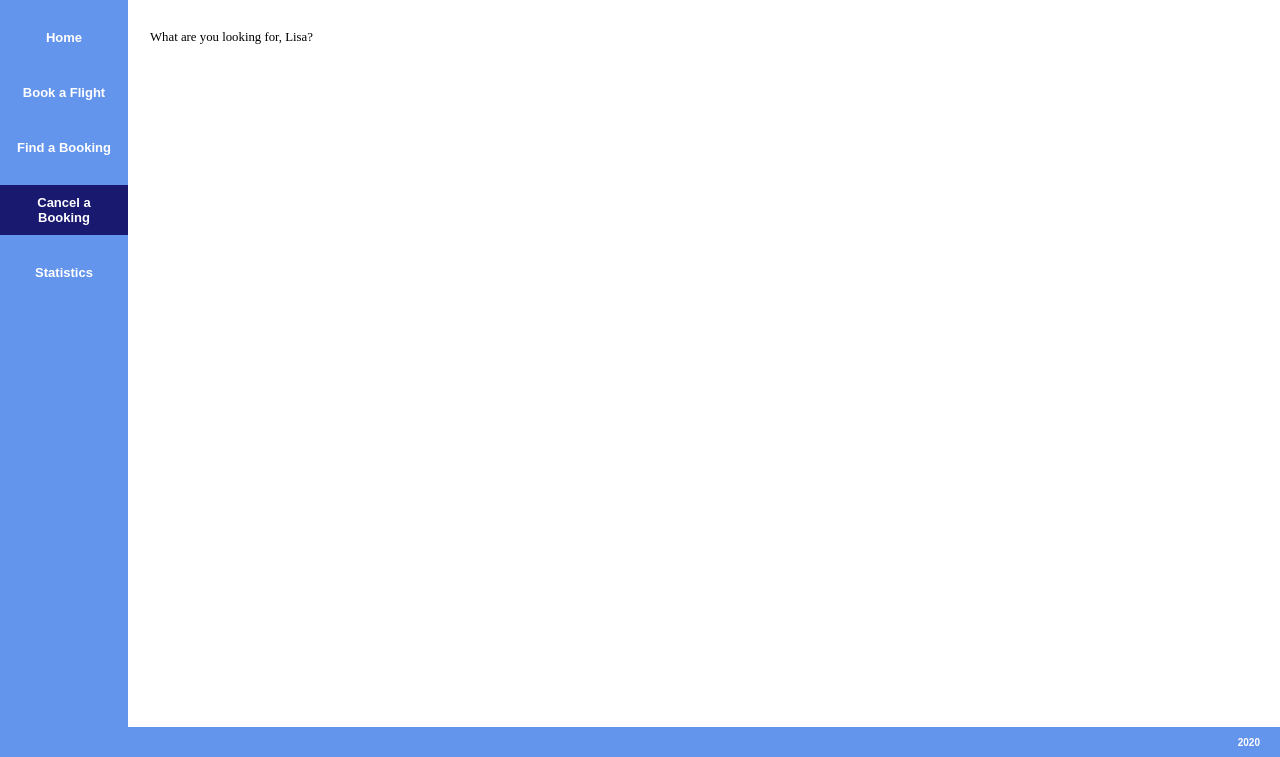
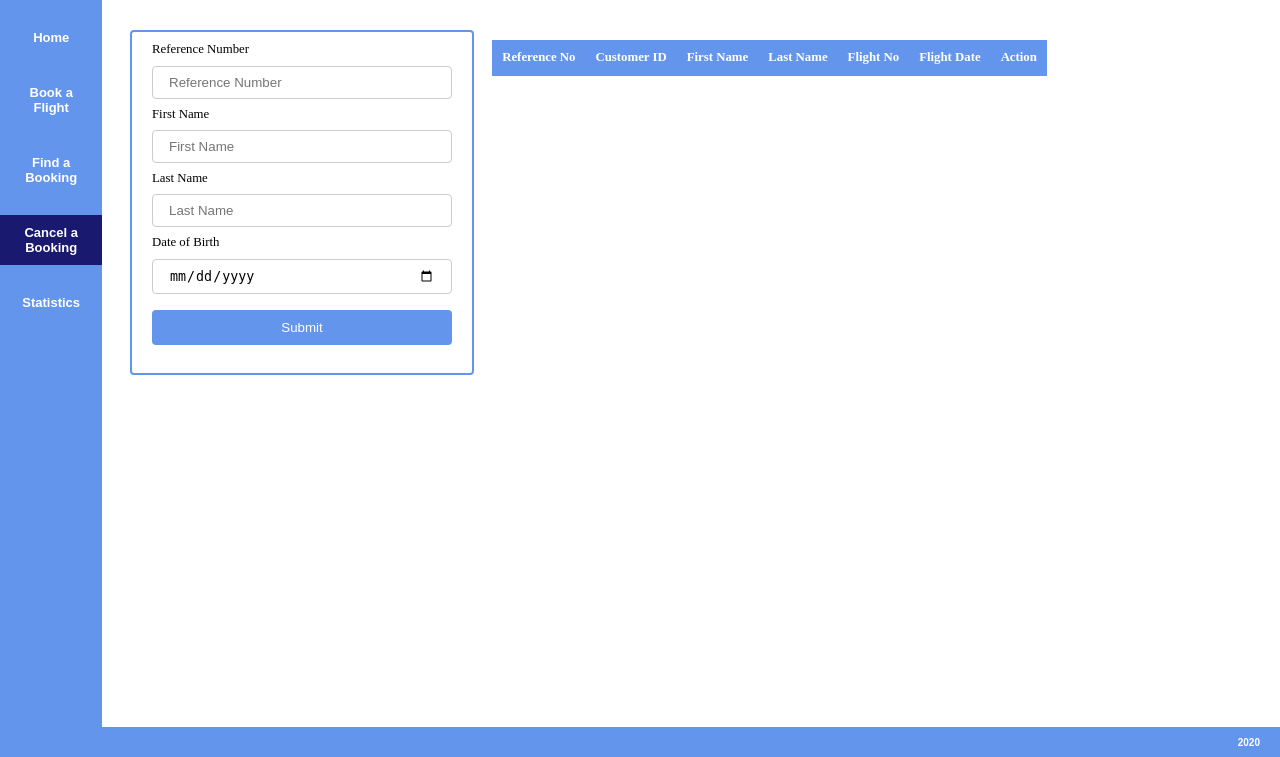
Before and after one commit to Lisa-Wehbrink/booking-system, a Flask app: page /cancel in a window 1280 px wide. Shown: the part 43-800 px from the top of the page. Run offline with Flask 2, Linux system fonts and the light colour scheme; lists and menus that the app fills with data are empty.

Commit message:
Cancellations enabled

```diff
--- a/web/app.py
+++ b/web/app.py
@@ -22,10 +22,46 @@ def booksite():
     return render_template('book.html', user='Lisa')
 
 
-@app.route("/cancel")
+@app.route("/cancel", methods = ['POST', 'GET'])
 def cancel():
 
-    return render_template('cancel.html', user='Lisa')
+    if request.method == 'POST':
+        if 'referencenumber' in request.form:
+            refno = request.form.getlist('referencenumber')[0]
+
+            if refno != "":
+                b = []
+                booking = connection.retrieve_booking(int(refno))
+                if not booking == None:
+                    b.append(booking)
+            else:
+                fname = request.form.getlist('firstname')[0]
+                lname = request.form.getlist('lastname')[0]
+                dob = request.form.getlist('dateofbirth')[0]
+
+                if fname != "" and lname != "" and dob != "":
+                    b = connection.retrieve_booking_by_passenger(fname, lname, dob)
+                else:
+                    b = []
+
+            return render_template("cancel.html",
+                                   bookings = b, t = "submit", action="Action")
+
+        else:
+            reference_no = request.form.getlist('booking')[0]
+            print(reference_no)
+
+            booking = connection.retrieve_booking(reference_no)
+            b = []
+            b.append(booking)
+
+            connection.delete_booking(reference_no)
+
+            return render_template("cancel.html", bookings = b,
+                                   t = "hidden", action="Status", success="Cancelled")
+
+    else:
+        return render_template('cancel.html', t = "submit", action="Action")
 
 
 @app.route("/display", methods = ['POST', 'GET'])
--- a/web/static/style.css
+++ b/web/static/style.css
@@ -24,7 +24,7 @@ body {
 
 #nav {
 	margin-left: 0px;
-	width: 10%;
+	width: 8%;
 	height: 100%;
 	position: fixed;
 	background-color: cornflowerblue;
@@ -86,7 +86,7 @@ body {
 }
 
 .content {
-	margin-left: 150px;
+	margin-left: 130px;
 	margin-top: 30px;
 	clear: both;
 	overflow: auto;
@@ -94,7 +94,7 @@ body {
 
 #myform {
 	width: 300px;
-	padding: 10px 30px 30px 30px;
+	padding: 10px 20px 20px 20px;
 	display: inline-block;
 	border: 2px solid cornflowerblue;
 	border-radius: 4px;
@@ -110,7 +110,7 @@ input[type=text], input[type=number], input[type=date] {
 	box-sizing: border-box;
 }
 
-input[type=submit] {
+#searchbutton {
 	width: 100%;
 	background-color: cornflowerblue;
 	color: white;
@@ -121,14 +121,25 @@ input[type=submit] {
 	cursor: pointer;
 }
 
-input[type=submit]:hover {
+#cancelbutton {
+	width: 100%;
+	background-color: cornflowerblue;
+	color: white;
+	padding: 5px 8px;
+	margin: 4px 0;
+	border: none;
+	border-radius: 4px;
+	cursor: pointer;
+}
+
+#searchbutton:hover {
 	background-color: midnightblue;
 }
 
 .output {
 	display: inline-block;
 	height: 400px;
-	padding: 0px 30px 30px 30px;
+	padding: 10px 15px 15px 15px;
 	display: inline-block;
 	vertical-align: top;
 }
@@ -142,8 +153,8 @@ table, th, td {
   border-collapse: collapse;
 }
 th, td {
-  padding: 15px;
-  text-align: left;
+  padding: 10px;
+  text-align: center;
 }
 
 table th {
--- a/web/templates/cancel.html
+++ b/web/templates/cancel.html
@@ -22,7 +22,57 @@
 	</div>
 
 	<div class="content">
-		What are you looking for, {{user}}?
+		<div id="myform">
+			<form "{{ url_for('cancel') }}" method="post">
+				<label for="refno">Reference Number</label>
+				<input type="number" id="refno" name="referencenumber" placeholder="Reference Number">
+
+				<label for="fname">First Name</label>
+				<input type="text" id="fname" name="firstname" placeholder="First Name">
+
+				<label for="lname">Last Name</label>
+				<input type="text" id="lname" name="lastname" placeholder="Last Name">
+
+				<label for="dob">Date of Birth</label>
+				<input type="date" id="dob" name="dateofbirth">
+
+				<input type="submit" value="Submit" id="searchbutton">
+			</form>
+		</div>
+		<div class="output">
+			<table>
+				<thead>
+					<tr>
+						<th>Reference No</th>
+						<th>Customer ID</th>
+						<th>First Name</th>
+						<th>Last Name</th>
+						<th>Flight No</th>
+						<th>Flight Date</th>
+						<th>{{action}}</th>
+					</tr>
+				</thead>
+				<tbody>
+						{% for b in bookings %}
+					<tr>
+						<td>{{b.reference_no}}</td>
+						<td>{{b.passenger_id}}</td>
+						<td>{{b.first_name}}</td>
+						<td>{{b.last_name}}</td>
+						<td>{{b.flight_no}}</td>
+						<td>{{b.flight_date}}</td>
+						<td>
+							<form "{{ url_for('cancel') }}" method="post">
+                                 <input id="b" name="booking" type="hidden" value="{{b.reference_no}}">
+                                <input type={{t}} value="Cancel" id="cancelbutton">
+                            </form>
+                            {{success}}
+						</td>
+					</tr>
+						{% endfor %}
+				</tbody>
+			</table>
+		</div>
 	</div>
 
 
--- a/web/templates/display.html
+++ b/web/templates/display.html
@@ -36,7 +36,7 @@
 				<label for="dob">Date of Birth</label>
 				<input type="date" id="dob" name="dateofbirth">
 
-				<input type="submit" value="Submit">
+			<input type="submit" value="Submit" id="searchbutton">
 			</form>
 		</div>
 		<div class="output">
```
Also changed, not shown: data/connection.py (+14 -1 lines).
